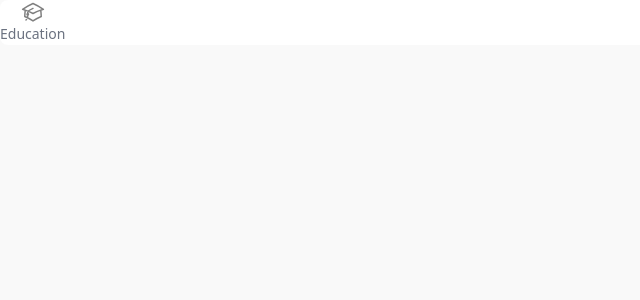
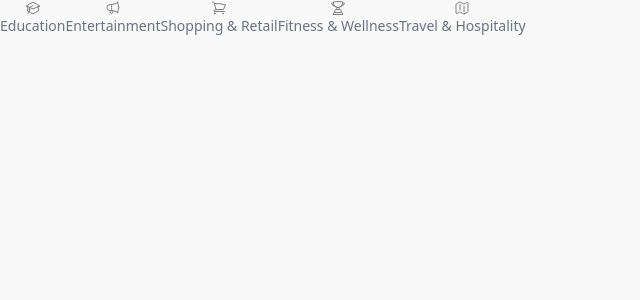
Before and after one commit to clay-arras/passhub, a Next.js app: page / in a window 1280 px wide. Shown: the top 300 px of the page, without its empty margins (0-640 px from the left). Built offline with nearby package versions, Linux system fonts and the light colour scheme; no server answers; the database is empty.

Commit message:
sdlfkjskdljf

```diff
--- a/app/page.js
+++ b/app/page.js
@@ -1,6 +1,8 @@
 "use client";
 
 import { useState, useEffect } from "react";
+import categoryNames from "@/lib/category";
+import CategoryButton from "@/components/CategoryButton";
 
 export default function Home() {
   const [productsInfos, setProductsInfos] = useState([]);
@@ -12,15 +14,14 @@ export default function Home() {
 
   return (
     <div>
-      <div className="bg-white rounded-lg">
-        <button onClick={() => null}>
-          <div className="items-center justify-center flex">
-            <svg xmlns="http://www.w3.org/2000/svg" fill="none" viewBox="0 0 24 24" stroke-width="1.5" stroke="gray" class="size-6">
-              <path stroke-linecap="round" stroke-linejoin="round" d="M4.26 10.147a60.438 60.438 0 0 0-.491 6.347A48.62 48.62 0 0 1 12 20.904a48.62 48.62 0 0 1 8.232-4.41 60.46 60.46 0 0 0-.491-6.347m-15.482 0a50.636 50.636 0 0 0-2.658-.813A59.906 59.906 0 0 1 12 3.493a59.903 59.903 0 0 1 10.399 5.84c-.896.248-1.783.52-2.658.814m-15.482 0A50.717 50.717 0 0 1 12 13.489a50.702 50.702 0 0 1 7.74-3.342M6.75 15a.75.75 0 1 0 0-1.5.75.75 0 0 0 0 1.5Zm0 0v-3.675A55.378 55.378 0 0 1 12 8.443m-7.007 11.55A5.981 5.981 0 0 0 6.75 15.75v-1.5" />
-            </svg>
-          </div>
-          <div className="text-sm text-center font-medium text-gray-500 font-sans">Education</div>
-        </button>
+      <div className="grid-cols-4 flex">
+        {categoryNames.map((categoryName) => {
+          return (
+            <div>
+              <CategoryButton handleClick={() => null} categoryName={categoryName}/>
+            </div>
+          )
+        })}
       </div>
     </div>
   );
--- a/components/CategoryButton.js
+++ b/components/CategoryButton.js
@@ -7,7 +7,7 @@ export default function CategoryButton({ categoryName, handleClick }) {
         <div className="items-center justify-center flex">
           {getCategory(categoryName)}
         </div>
-        <div className="text-sm text-center font-medium text-gray-500 font-sans">
+        <div className="text-sm text-center font-light text-gray-500 font-sans">
           {categoryName}
         </div>
       </button>
```
Also changed, not shown: lib/category.js.
